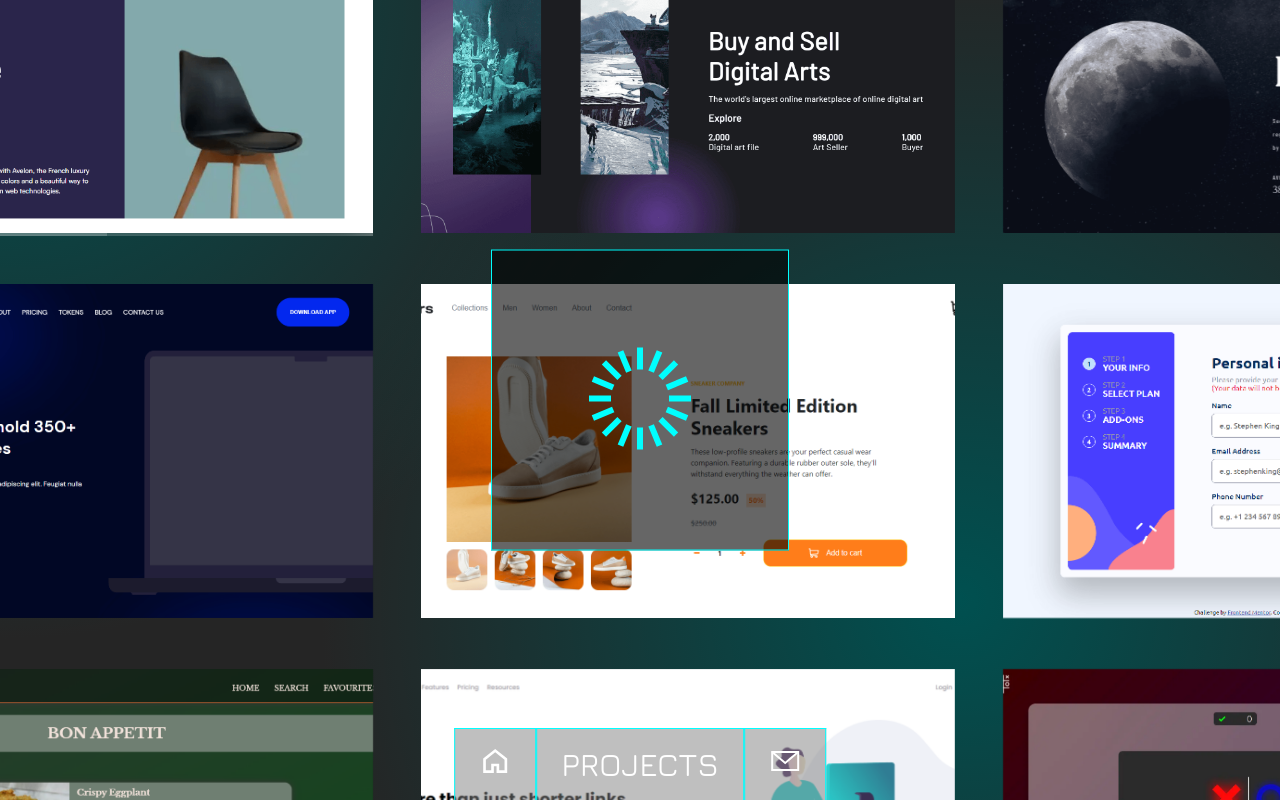
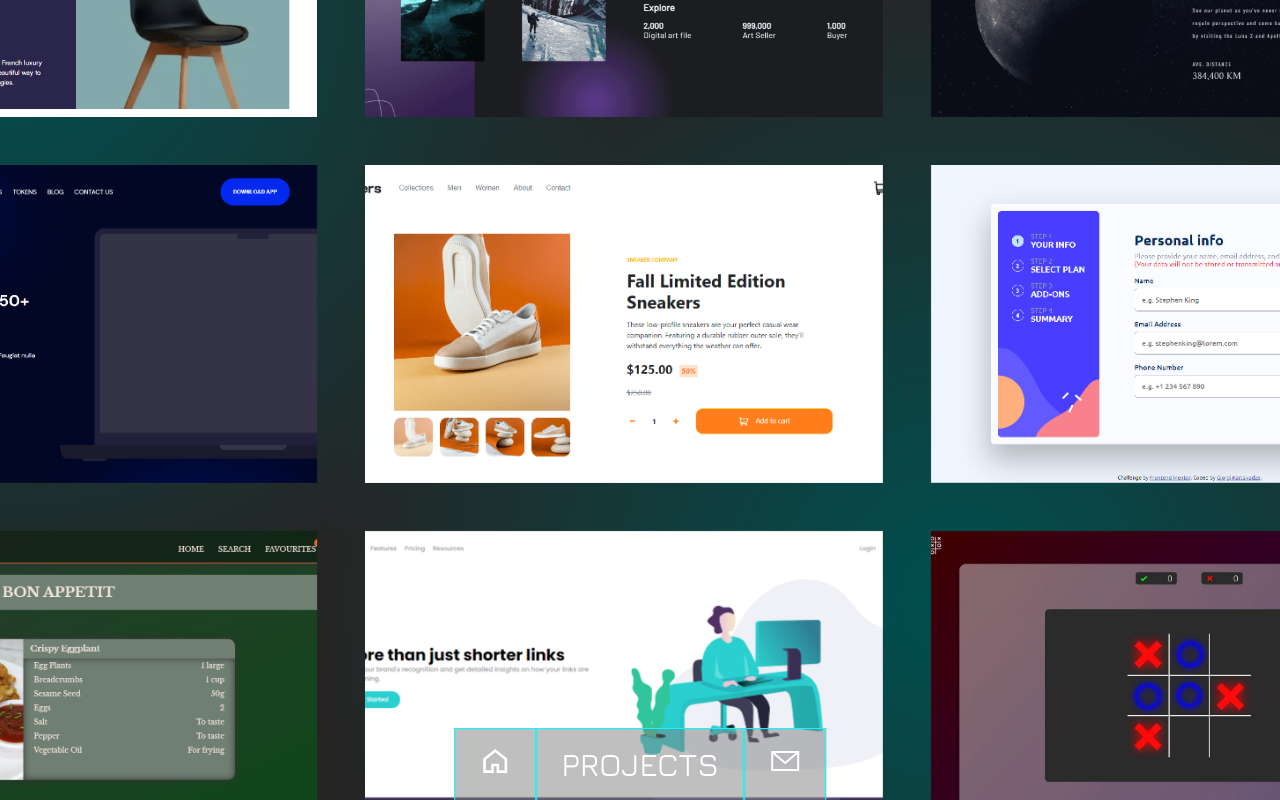
Before and after one commit to gkartsivadze/portfolio_GK, a React (Vite) app: page /projects in a window 1280 px wide. Built offline with nearby package versions, Linux system fonts and the light colour scheme.

Commit message:
Implemented loading mode

```diff
--- a/src/components/Loading.jsx
+++ b/src/components/Loading.jsx
@@ -1,7 +1,10 @@
 import React from "react";
 import loadingImg from "../../public/loading.svg"
 
-export default function Loading(params) {
+export default function Loading({ loadedCounter, setLoadingState }) {
+    if(loadedCounter == 9) {
+        setLoadingState(false)
+    }
     return (
         <div id="loading">
             <img src={loadingImg} alt="Loading..." />
--- a/src/components/ProjectBlock.jsx
+++ b/src/components/ProjectBlock.jsx
@@ -1,9 +1,21 @@
-import React from "react"
+import React, { useRef, useEffect } from "react"
 
-export default function ProjectBlock({liveLink, repoLink, imgSrc}) {
+export default function ProjectBlock({loadedEventListener, liveLink, repoLink, imgSrc}) {
+
+    const imgRef= useRef();
+
+    useEffect(() => {
+        imgRef.current.addEventListener("load", handleLoad);
+
+        function handleLoad(e) {
+            loadedEventListener(prev => prev+1);
+        }
+
+    }, [])
+
     return (
         <div className="project_box">
-            <img src={imgSrc} alt="" />
+            <img ref={imgRef} src={imgSrc} alt="" />
             <a target="_blank" href={liveLink}>Live</a>
             <a target="_blank" href={repoLink}>Repo</a>
         </div>
--- a/src/directory/Projects.jsx
+++ b/src/directory/Projects.jsx
@@ -5,7 +5,6 @@ import LookoutAnimation from "../hooks/LookoutAnimation";
 
 import ProjectBlock from "../components/ProjectBlock"
 import Loading from "../components/Loading"
-import artopiaImage from "../../public/artopia.png"
 
 import { projects } from "../projects.json"
 
@@ -13,10 +12,16 @@ export default function Projects() {
     const windowWidth = useResize();
     const animation = LookoutAnimation( windowWidth );
     const [loadedImagesCounter, setLoadedImagesCounter] = useState(0);
+    const [loadingState, setLoadingState] = useState(true);
+    useEffect(() => {
+        if(loadedImagesCounter == 9) {
+            setLoadingState(false)
+        }
+    },[loadedImagesCounter])
     return (
         <section id="projects_section">
-            <Loading />
-            <div className="projects_wrapper">
+            {loadingState && <Loading />}
+            <div className={`projects_wrapper ${loadingState ? "hidden" : undefined}`}>
                 {
                     projects.map(data => <ProjectBlock loadedEventListener={setLoadedImagesCounter} key={data.id} imgSrc={data.imgSrc} liveLink={data.liveUrl} repoLink={data.repoUrl} />)
                 }
--- a/src/index.scss
+++ b/src/index.scss
@@ -277,17 +277,21 @@ main {
 }
 
 .projects_wrapper {
+  box-sizing: border-box;
   width: 125vw;
   height: 125vh;
 
+  // overflow: hidden;
+
   position: absolute;
-  left: -12.5vw;
-  top: -12.5vh;
+  left: -12.5rem ;
+  top: -12.5rem ;
 
   transform: translate(var(--view-left-position, 0%), var(--view-top-position, 0%));
 
   display: grid;
   grid-template-columns: repeat(3, 1fr);
+  grid-template-rows: repeat(3, 1fr);
   gap: 3rem;
 
 
@@ -296,10 +300,11 @@ main {
     &:hover {
       box-shadow: inset 0 0 3rem rgba(255, 255, 255, 0.4);
     }
-
+    height: calc((125vh - 3rem) / 3);
+    width: calc((125vw - 3rem) / 3);
     img {
-      width: calc(125vw / 3);
-      height: calc(125vh / 3);
+      width: 100%;
+      height: 100%;
       object-fit: cover;
       object-position: top center;
     }
@@ -717,6 +722,9 @@ main {
   }
 
   .projects_wrapper {
+    &.hidden {
+      animation: none !important;
+    }
     left: 0;
     top: 0;
     width: 100%;
```
